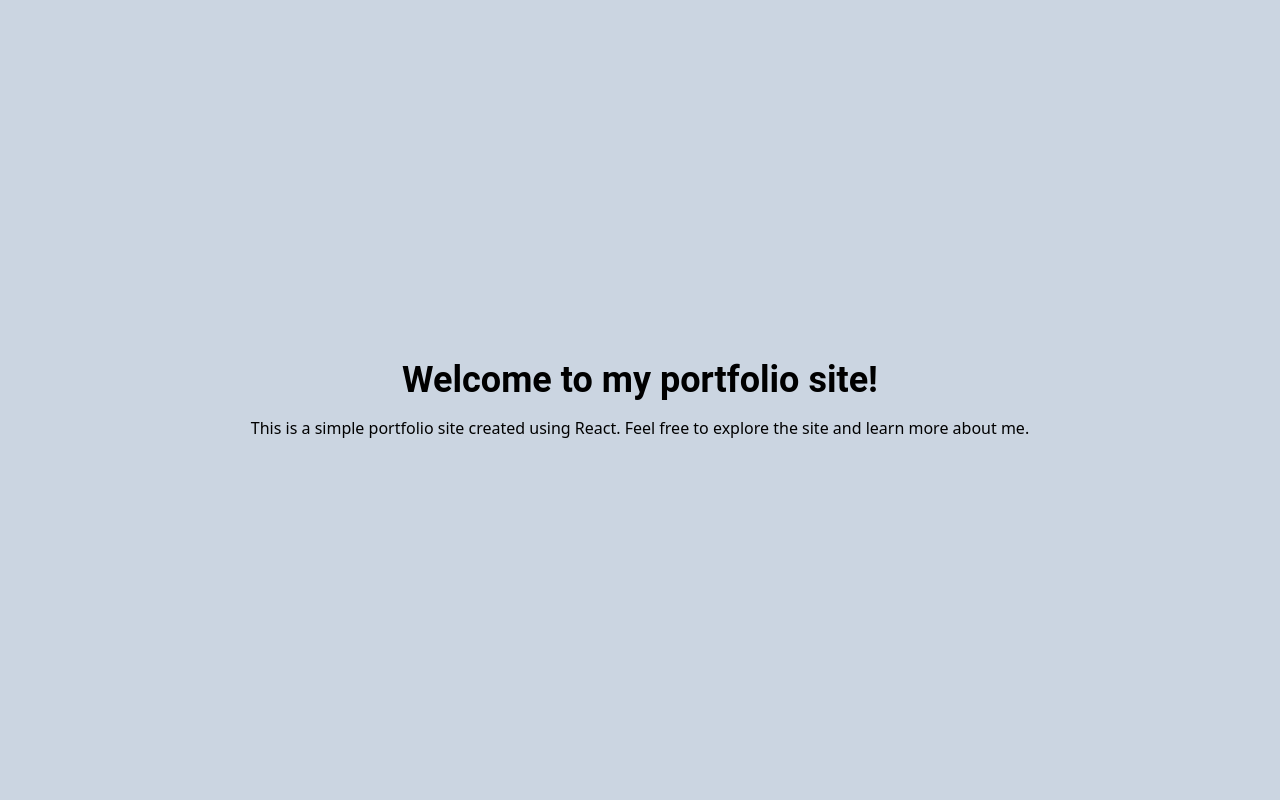
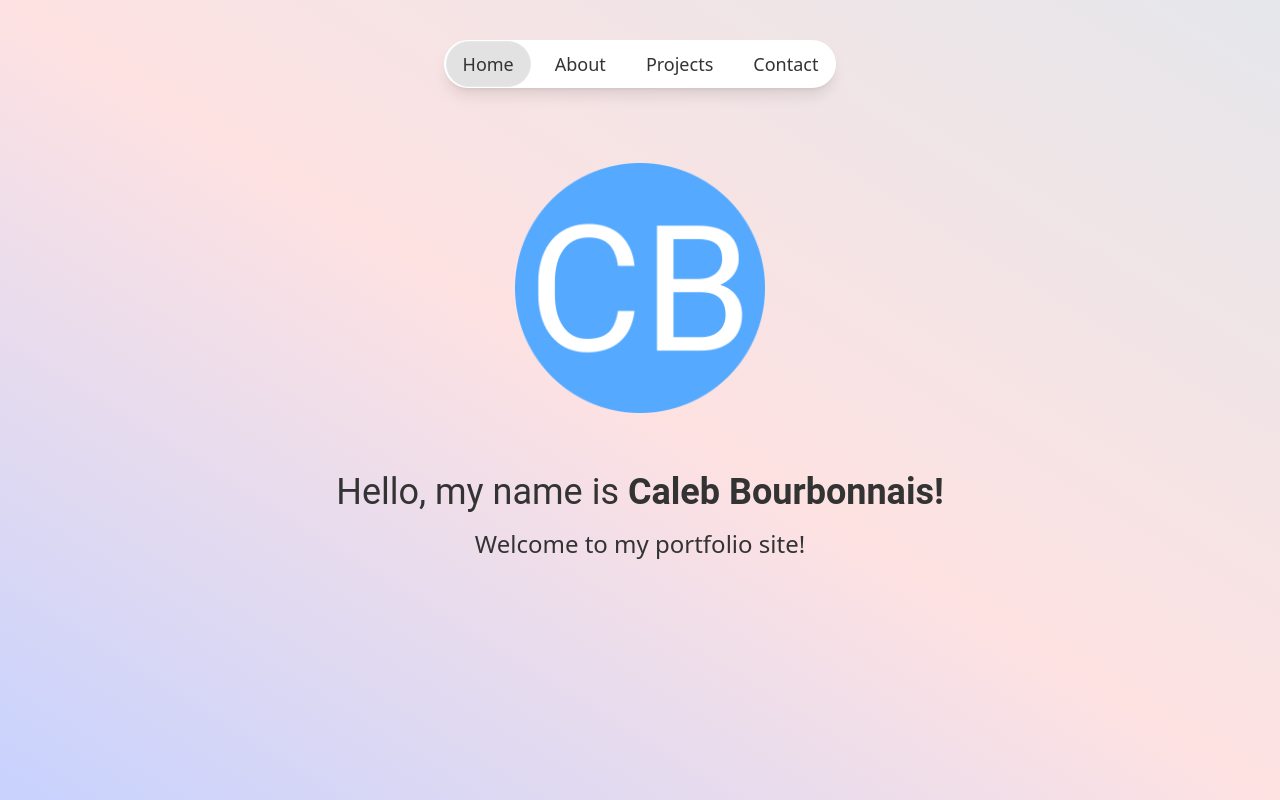
Before and after one commit to CalebBourb/portfolio, a React (Create React App) app in the folder portfolio-site/: page / in a window 1280 px wide. Built offline with nearby package versions, Linux system fonts and the light colour scheme.

Commit message:
added motion for app and outline for each page

```diff
--- a/portfolio-site/src/App.css
+++ /dev/null
@@ -1,38 +0,0 @@
-.App {
-  text-align: center;
-}
-
-.App-logo {
-  height: 40vmin;
-  pointer-events: none;
-}
-
-@media (prefers-reduced-motion: no-preference) {
-  .App-logo {
-    animation: App-logo-spin infinite 20s linear;
-  }
-}
-
-.App-header {
-  background-color: #282c34;
-  min-height: 100vh;
-  display: flex;
-  flex-direction: column;
-  align-items: center;
-  justify-content: center;
-  font-size: calc(10px + 2vmin);
-  color: white;
-}
-
-.App-link {
-  color: #61dafb;
-}
-
-@keyframes App-logo-spin {
-  from {
-    transform: rotate(0deg);
-  }
-  to {
-    transform: rotate(360deg);
-  }
-}
--- a/portfolio-site/src/App.tsx
+++ b/portfolio-site/src/App.tsx
@@ -1,19 +1,33 @@
 import React from 'react';
-import './App.css';
-import { BrowserRouter as Router, Routes, Route } from 'react-router-dom';
+import './styles/global.css';
+import { Routes, Route } from 'react-router-dom';
+import { motion } from 'framer-motion';
 import Home from './pages/Home';
+import About from './pages/About';
 import Projects from './pages/Projects';
 import Contact from './pages/Contact';
+import Navigation from './components/Navigation';
 
 function App() {
   return (
-    <Router>
+    <>
+    <div className="font-neurialgrotesk	min-h-screen text-[#333333] text-lg bg-fixed overflow-hidden bg-gradient-to-tr from-indigo-200 via-red-100 to-gray-200">
+
+    <motion.div
+      initial={{ y: -400 }}
+      animate={{ y: 0 }}
+      transition={{ y: { type: "spring", stiffness:25, duration: 5 } }}
+      >
+      <Navigation />
       <Routes>
         <Route path="/" element={<Home />} />
+        <Route path="/about" element={<About />} />
         <Route path="/projects" element={<Projects />} />
         <Route path="/contact" element={<Contact />} />
       </Routes>
-    </Router>
+      </motion.div>
+    </div>
+    </>
   );
 }
 
--- /dev/null
+++ b/portfolio-site/src/components/Navigation.tsx
@@ -0,0 +1,68 @@
+import React from "react";
+import { Link, useLocation } from "react-router-dom";
+import { motion } from "framer-motion";
+
+const Navigation = () => {
+    const location = useLocation();
+
+    return (
+        <nav
+            className="mx-auto flex w-fit h-[6vh] pl-0.5 pr-0.5 items-center justify-between bg-white shadow-lg rounded-full mt-10">
+            <ul className="flex items-center space-x-2 text-lg mx-auto">
+                <motion.li whileTap={{ scale: 0.9 }}>
+                    <Link
+                        className={`relative inline-block px-4 py-2 ${
+                            location.pathname === "/"
+                                ? "border bg-[#e2e2e2] rounded-full"
+                                : ""
+                        }`}
+                        to="/"
+                    >
+                        Home
+                    </Link>
+                </motion.li>
+
+                <motion.li whileTap={{ scale: 0.9 }}>
+                    <Link
+                        className={`relative inline-block px-4 py-2 ${
+                            location.pathname === "/about"
+                                ? "border bg-[#e2e2e2] rounded-full"
+                                : ""
+                        }`}
+                        to="/about"
+                    >
+                        About
+                    </Link>
+                </motion.li>
+
+                <motion.li whileTap={{ scale: 0.9 }}>
+                    <Link
+                        className={`relative inline-block px-4 py-2 ${
+                            location.pathname === "/projects"
+                                ? "border bg-[#e2e2e2] rounded-full "
+                                : ""
+                        }`}
+                        to="/projects"
+                    >
+                        Projects
+                    </Link>
+                </motion.li>
+
+                <motion.li whileTap={{ scale: 0.9 }}>
+                    <Link
+                        className={`relative inline-block px-4 py-2 ${
+                            location.pathname === "/contact"
+                                ? "border bg-[#e2e2e2] rounded-full"
+                                : ""
+                        }`}
+                        to="/contact"
+                    >
+                        Contact
+                    </Link>
+                </motion.li>
+            </ul>
+        </nav>
+    );
+};
+
+export default Navigation;
--- a/portfolio-site/src/index.tsx
+++ b/portfolio-site/src/index.tsx
@@ -2,12 +2,15 @@ import React from 'react';
 import ReactDOM from 'react-dom/client';
 import App from './App';
 import './styles/global.css';
+import{ BrowserRouter } from 'react-router-dom';
 
 const root = ReactDOM.createRoot(
 document.getElementById('root') as HTMLElement
 );
 root.render(
   <React.StrictMode>
-    <App />
+    <BrowserRouter>
+      <App />
+    </BrowserRouter>
   </React.StrictMode>
 );
--- /dev/null
+++ b/portfolio-site/src/pages/About.tsx
@@ -0,0 +1,19 @@
+import React from "react";
+import { motion } from "framer-motion";
+
+const About = () => {
+    return (
+        <motion.div
+
+            className="flex items-center justify-center h-[75vh]">
+            <div className="text-center">
+                <h1 className="text-4xl font-bold mb-4 font-roboto">About Me</h1>
+                <p className="justify-end">
+                    blah blah blah
+                </p>
+            </div>
+        </motion.div>
+    );
+}
+
+export default About;
--- a/portfolio-site/src/pages/Contact.tsx
+++ b/portfolio-site/src/pages/Contact.tsx
@@ -3,7 +3,7 @@ import "../styles/global.css";
 
 const Contact = () => {
     return (
-        <div className="w-screen h-screen">
+        <div className="">
             <h1>Contact</h1>
         </div>
     );
--- a/portfolio-site/src/pages/Home.tsx
+++ b/portfolio-site/src/pages/Home.tsx
@@ -1,17 +1,36 @@
 import React from "react";
 import "../styles/global.css";
+import { motion } from "framer-motion";
 
 const Home = () => {
     return (
-        <div className="flex items-center justify-center min-h-screen bg-slate-300">
-        <div className="text-center">
-            <h1 className="text-4xl font-bold mb-4 font-roboto">Welcome to my portfolio site!</h1>
-            <p className="justify-end">
-                This is a simple portfolio site created using React. Feel free to
-                explore the site and learn more about me.
+        <>
+            <motion.div
+            initial={{ opacity: 0, scale: 0.5 }}
+            animate={{ opacity: 1, scale: 1 }}
+            transition={{
+            duration: 1.5,
+            delay: 0.85,
+            ease: [0, 0.71, 0.2, 1.01],
+            repeat: 0,
+            }}
+            className="flex items-center justify-center h-[40vh] mt-10 mb-6">
+            <img
+                src={"/android-chrome-512x512.png"}
+                alt={"help me god"}
+                width={250}
+            />
+            </motion.div>
+
+        <div className="flex justify-center h-[30vh]">
+            <div className="text-center">
+            <h1 className="text-4xl mb-4 font-roboto">Hello, my name is <b>Caleb Bourbonnais!</b></h1>
+            <p className="justify-end text-2xl">
+                Welcome to my portfolio site!
             </p>
+            </div>
         </div>
-        </div>
+        </>
     );
 }
 export default Home;
--- a/portfolio-site/src/pages/Projects.tsx
+++ b/portfolio-site/src/pages/Projects.tsx
@@ -6,8 +6,11 @@ import { projects } from "../data/projects";
 
 const Projects = () => {
     return (
-        <motion.div>
-            {projects.map((project) => (
+        <motion.div
+        className="flex items-center justify-center h-[75vh]">
+        <div className="text-center">
+        <h1 className="text-4xl font-bold mb-4 font-roboto">My Projects</h1>
+        {projects.map((project) => (
                 <div>
                     <ProjectItem
                     title={project.title}
@@ -18,7 +21,8 @@ const Projects = () => {
                     />
                 </div>
             ))}
-        </motion.div>
+        </div>
+    </motion.div>
     );
 }
 
```
